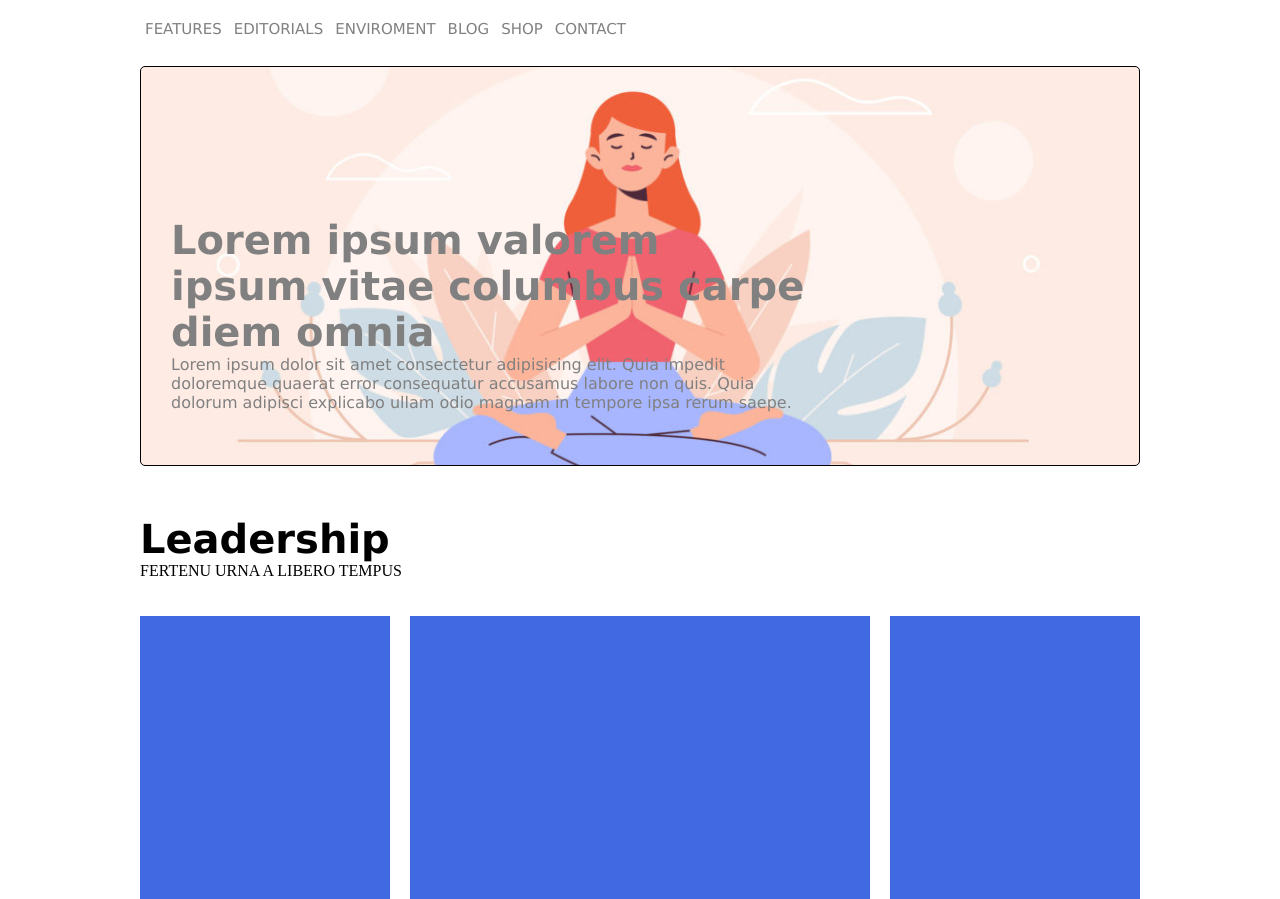
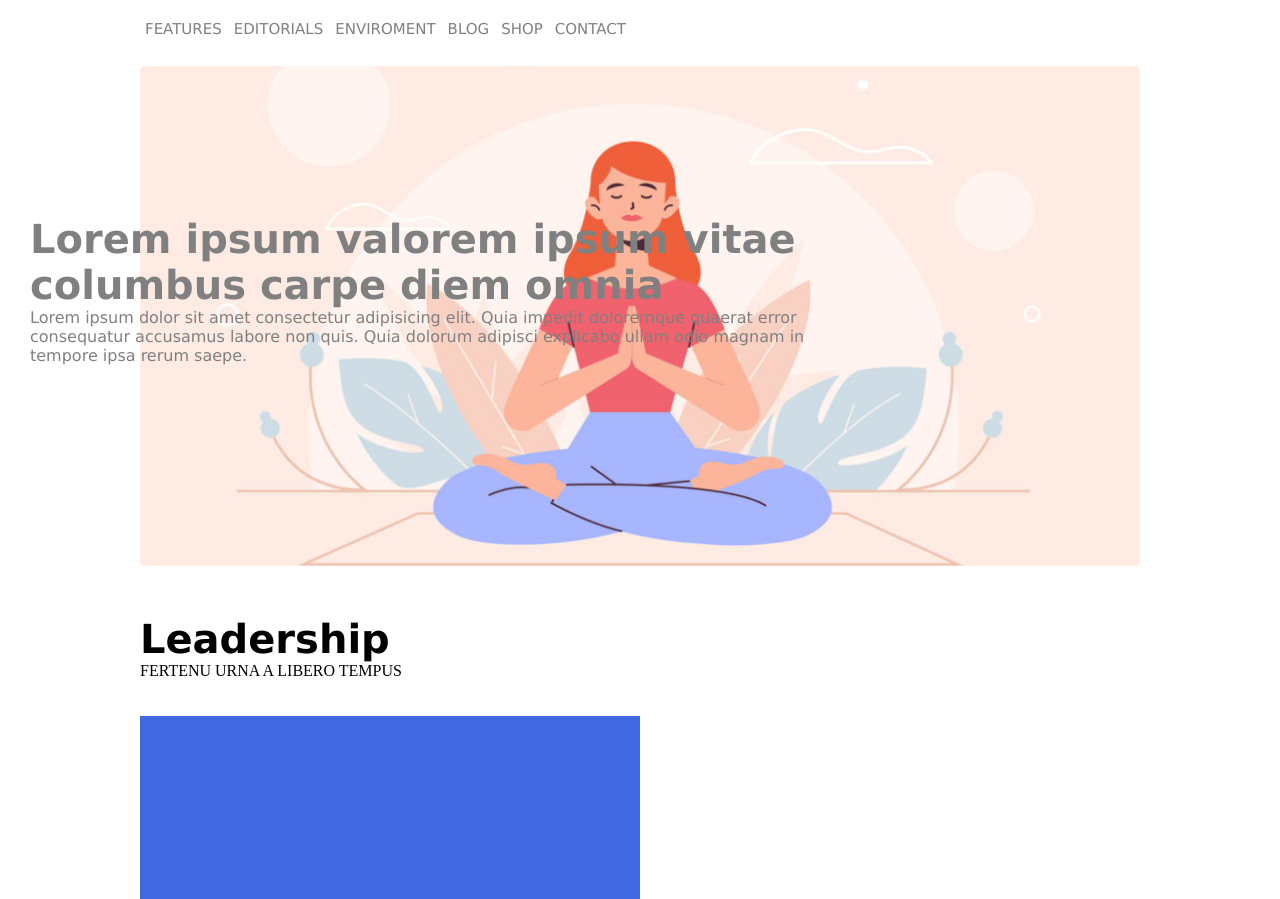
Before and after one commit to Rabab-art/htmlcss-wp, a plain HTML site: page index.html in a window 1280 px wide. Shown: the part 53-952 px from the top of the page. Drawn offline with Linux system fonts and the light colour scheme.

```diff
--- a/index.html
+++ b/index.html
@@ -8,9 +8,12 @@
     <title>Document</title>
 </head>
 <body>
+
+    <!-- header -->
     <div class="conteiner">
         <header> <img id="img-logo" src="./img/logo.png" alt="logo"></header>
 
+     <!-- main    -->
         <main>
             <section class="big-box">
                 <div class="list">
@@ -24,23 +27,23 @@
                     </ul>
                 </div>
                 <div class="main-content">
-
-                    <div class="text">
-                        <h1> Lorem ipsum valorem ipsum vitae columbus carpe diem omnia</h1>
-                        <p>Lorem ipsum dolor sit amet consectetur adipisicing elit. Quia impedit doloremque quaerat error consequatur accusamus labore non quis. Quia dolorum adipisci explicabo ullam odio magnam in tempore ipsa rerum saepe.</p>
+                    <div id="banner" class=" img-bg">
+                        <div class="text">
+                            <h1> Lorem ipsum valorem ipsum vitae columbus carpe diem omnia</h1>
+                            <p>Lorem ipsum dolor sit amet consectetur adipisicing elit. Quia impedit doloremque quaerat error consequatur accusamus labore non quis. Quia dolorum adipisci explicabo ullam odio magnam in tempore ipsa rerum saepe.</p>
+                        </div>
                     </div>
-
                 </div>
             </section>
             <header class="main-header"> <h1>Leadership</h1> <span>FERTENU URNA A LIBERO TEMPUS</span></header>
             <section class="leadership">
 
-            <section class="content claerflix">
-                <div class="box float "></div>
-                <div class="box float "></div>
-                <div class="box float "></div>
+                <section class="content claerflix">
+                    <div class="box float "> </div>
+                    <div class="box1 float "> </div>
+                    <div class="box float "> </div>
+                </section>
             </section>
-        </section>
         </main>
 
         <footer></footer>
--- a/style.css
+++ b/style.css
@@ -12,6 +12,13 @@
     display: table;
     clear: both;
 }
+.img-bg{
+    background-position:center ;
+    background-size: cover;
+    background-attachment: scroll;
+    border-radius: 5px;
+}
+/* header */
 header{
     height: 50px;
     margin-bottom: 20px;
@@ -39,34 +46,20 @@ margin-bottom: 5px;
 }
 
 .main-content{
-    height: 400px;
+    height: 500px;
     margin-top: 20px;
-    border:1px solid black;
     border-radius: 5px;
-    background-image: url(./img/banner.jpg);
-    background-position: center;
-    background-size: cover;
-    background-repeat: no-repeat;
-    position: relative;
-    background-color: rgb(104, 103, 103);
 }
 
-/* .main-content:after {
-    content: '\A';
-    position: absolute;
-		width: 25vw;
-		height: 100%;
-        top:0;
-		left:0;
-    background:rgba(0,0,0,0.6);
-    opacity: 1;
-    transition: opacity 0.5s;
-    -webkit-transition: opacity 0.5s;
-	  -moz-transition: opacity 0.5s;
+#banner{
+    height: 100%;
+    width: 100%;
+    background-image: url(./img/banner.jpg);
+
 }
-.big-box:hover:after {
-    opacity: 0;
-} */
+
+
+
 
 .text{
     height: 150px;
@@ -96,6 +89,7 @@ h1{
 }
 
 
+
 .leadership .content .box{
     float: left;
     width: 25%;
```
